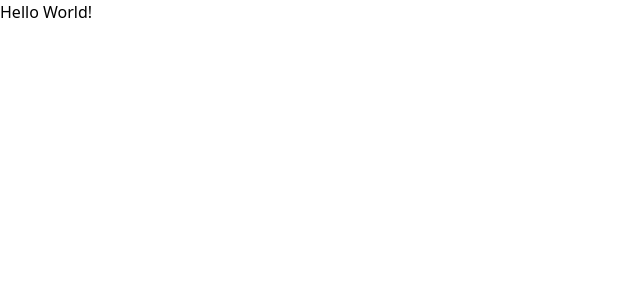
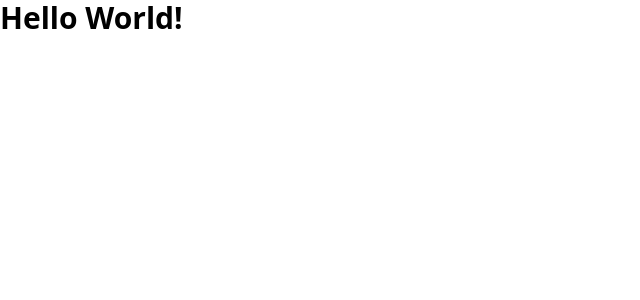
Before and after one commit to JellyRollJunior/personal-website, a React (Vite) app in the folder client/: page / in a window 1280 px wide. Shown: the top 300 px of the page, without its empty margins (0-640 px from the left). Built offline with nearby package versions, Linux system fonts and the light colour scheme.

Commit message:
Install prettier tailwind

```diff
--- a/client/package.json
+++ b/client/package.json
@@ -24,6 +24,8 @@
     "eslint-plugin-react-hooks": "^5.2.0",
     "eslint-plugin-react-refresh": "^0.4.22",
     "globals": "^16.4.0",
+    "prettier": "^3.6.2",
+    "prettier-plugin-tailwindcss": "^0.7.1",
     "vite": "^7.1.7"
   }
 }
--- a/client/src/main.jsx
+++ b/client/src/main.jsx
@@ -1,8 +1,8 @@
-import { StrictMode } from 'react'
-import { createRoot } from 'react-dom/client'
+import { StrictMode } from 'react';
+import { createRoot } from 'react-dom/client';
 
 createRoot(document.getElementById('root')).render(
   <StrictMode>
-    <h1>Hello World!</h1>
-  </StrictMode>,
-)
+    <h1 className="text-3xl font-bold">Hello World!</h1>
+  </StrictMode>
+);
```
Also changed, not shown: 2 other files (tests, documents, lock files or other folders).
